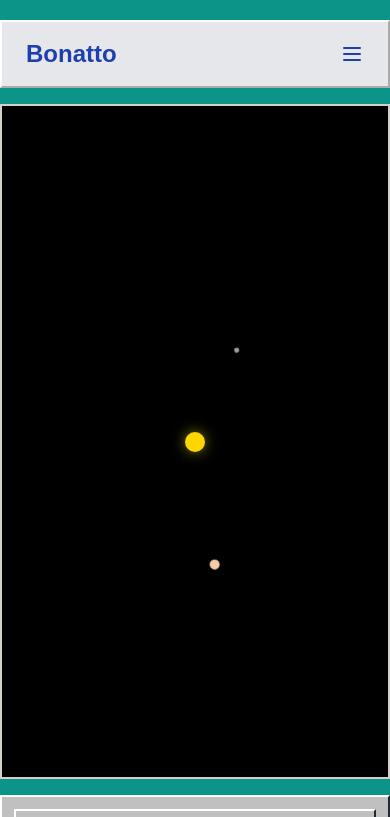
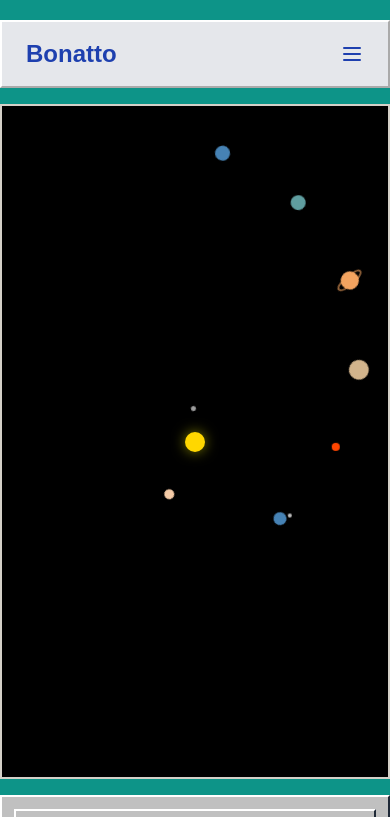
Before and after one commit to SergioBonatto/site, a Next.js app: page / in a window 390 px wide. Shown: the top 817 px of the page. Built offline with nearby package versions, Linux system fonts and the light colour scheme.

Commit message:
fix solar system

```diff
--- a/src/app/globals.css
+++ b/src/app/globals.css
@@ -91,3 +91,15 @@ button, input, select, textarea {
     transform: rotate(360deg) translate(20px);
   }
 }
+
+@media (max-width: 640px) {
+  @keyframes moonOrbit {
+    from {
+      transform: rotate(0deg) translate(10px);
+    }
+
+    to {
+      transform: rotate(360deg) translate(10px);
+    }
+  }
+}
--- a/src/components/solarSystem.tsx
+++ b/src/components/solarSystem.tsx
@@ -5,6 +5,7 @@ import React, { useState, useEffect } from 'react';
 const SolarSystem: React.FC = () => {
   const [systemScale, setSystemScale] = useState(1);
   const [mounted, setMounted] = useState(false);
+  const [isMobile, setIsMobile] = useState(false);
 
   useEffect(() => {
     setMounted(true);
@@ -13,6 +14,7 @@ const SolarSystem: React.FC = () => {
       const baseScale = window.innerWidth < 640 ? 0.5 :
                         window.innerWidth < 1024 ? 0.7 : 1;
       setSystemScale(baseScale);
+      setIsMobile(window.innerWidth < 640);
     };
 
     handleResize();
@@ -22,7 +24,10 @@ const SolarSystem: React.FC = () => {
 
   if (!mounted) return null;
 
-  // Planets configuration with increased orbit radii and spacing
+  return isMobile ? <MobileSolarSystem /> : <DesktopSolarSystem systemScale={systemScale} />;
+};
+
+const DesktopSolarSystem: React.FC<{ systemScale: number }> = ({ systemScale }) => {
   const planets = [
     { name: 'mercury', size: 10, color: '#9E9E9E', orbitRadius: 100, animationDuration: 5 },
     { name: 'venus', size: 20, color: '#F5CBA7', orbitRadius: 150, animationDuration: 7 },
@@ -39,7 +44,7 @@ const SolarSystem: React.FC = () => {
       width: `${planet.size * systemScale}px`,
       height: `${planet.size * systemScale}px`,
       backgroundColor: planet.color,
-      borderRadius: '50%', // Ensure circular shape
+      borderRadius: '50%',
       animationDuration: `${planet.animationDuration}s`,
       transformOrigin: `calc(${planet.orbitRadius * systemScale}px * var(--orbit-scale))`,
       left: `calc(50% - ${planet.orbitRadius * systemScale / 2}px)`,
@@ -85,9 +90,9 @@ const SolarSystem: React.FC = () => {
 
   return (
     <div
-    className="relative w-full max-w-6xl h-[80vh] bg-black mx-auto my-10 flex justify-center items-center overflow-hidden border-2 border-[#d4d0c8] p-4 mb-[5rem]"
-    style={{ transform: 'translateY(4rem)' }}
-  >
+      className="relative w-full max-w-6xl h-[80vh] bg-black mx-auto my-10 flex justify-center items-center overflow-hidden border-2 border-[#d4d0c8] p-4 mb-[5rem]"
+      style={{ transform: 'translateY(4rem)' }}
+    >
       {/* Sun */}
       <div
         className="absolute rounded-full z-10"
@@ -144,4 +149,146 @@ const SolarSystem: React.FC = () => {
   );
 };
 
+const MobileSolarSystem: React.FC = () => {
+  const [systemScale, setSystemScale] = useState(1);
+  const [orbitScale, setOrbitScale] = useState(1);
+  const [planetSpacing, setPlanetSpacing] = useState(1);
+
+  useEffect(() => {
+    // Responsive scaling based on screen size
+    const handleResize = () => {
+      const baseScale = window.innerWidth < 640 ? 0.5 : 1;
+      const orbitScale = window.innerWidth < 640 ? 0.5 : 1;
+      const spacing = window.innerWidth < 640 ? 1.5 : 1;
+      setSystemScale(baseScale);
+      setOrbitScale(orbitScale);
+      setPlanetSpacing(spacing);
+    };
+
+    handleResize();
+    window.addEventListener('resize', handleResize);
+    return () => window.removeEventListener('resize', handleResize);
+  }, []);
+
+  const planets = [
+    { name: 'mercury', size: 10, color: '#9E9E9E', orbitRadius: 150, animationDuration: 5 },
+    { name: 'venus', size: 20, color: '#F5CBA7', orbitRadius: 250, animationDuration: 7 },
+    { name: 'mars', size: 15, color: '#FF4500', orbitRadius: 450, animationDuration: 12 },
+    { name: 'jupiter', size: 40, color: '#D2B48C', orbitRadius: 600, animationDuration: 15 },
+    { name: 'saturn', size: 35, color: '#F4A460', orbitRadius: 800, animationDuration: 18 },
+    { name: 'uranus', size: 30, color: '#5F9EA0', orbitRadius: 1000, animationDuration: 22 },
+    { name: 'neptune', size: 30, color: '#4682B4', orbitRadius: 1200, animationDuration: 27 }
+  ];
+
+  const renderPlanet = (planet: typeof planets[0]) => {
+    const planetStyle = {
+      position: 'absolute',
+      width: `${planet.size * systemScale}px`,
+      height: `${planet.size * systemScale}px`,
+      backgroundColor: planet.color,
+      borderRadius: '50%',
+      animationDuration: `${planet.animationDuration}s`,
+      transformOrigin: `calc(${planet.orbitRadius * systemScale * orbitScale}px)`,
+      left: `calc(50% - ${planet.orbitRadius * systemScale * orbitScale * planetSpacing / 2}px)`,
+      top: '50%',
+      transform: 'translate(-50%, -50%)',
+      zIndex: 1
+    } as React.CSSProperties;
+
+    // Special rendering for Saturn with its ring
+    if (planet.name === 'saturn') {
+      return (
+        <div
+          key={planet.name}
+          className={`absolute planet ${planet.name} animate-orbit`}
+          style={planetStyle}
+        >
+          {/* Saturn's ring */}
+          <div
+            className="absolute top-1/2 left-1/2 transform -translate-x-1/2 -translate-y-1/2
+                       border-transparent border-opacity-60 border-solid"
+            style={{
+              width: `${(planet.size * 1.7) * systemScale}px`,
+              height: `${(planet.size * 0.6) * systemScale}px`,
+              borderWidth: `${(planet.size * 0.15) * systemScale}px`,
+              borderColor: 'rgba(244, 164, 96, 0.6)',
+              borderRadius: '50%',
+              transform: 'translate(-50%, -50%) rotate(20deg)',
+              zIndex: -1
+            }}
+          />
+        </div>
+      );
+    }
+
+    return (
+      <div
+        key={planet.name}
+        className={`absolute planet ${planet.name} animate-orbit`}
+        style={planetStyle}
+      />
+    );
+  };
+
+  return (
+    <div
+      className="relative w-full max-w-6xl h-[80vh] bg-black mx-auto my-10 flex justify-center items-center overflow-hidden border-2 border-[#d4d0c8] p-4 mb-[5rem]"
+      style={{ transform: 'translateY(4rem)' }}
+    >
+      {/* Sun */}
+      <div
+        className="absolute rounded-full z-10"
+        style={{
+          width: `${40 * systemScale}px`,
+          height: `${40 * systemScale}px`,
+          backgroundColor: '#FFD700',
+          boxShadow: `0 0 ${25 * systemScale}px rgba(255, 255, 0, 0.5)`,
+          top: '50%',
+          left: '50%',
+          transform: 'translate(-50%, -50%)'
+        }}
+      />
+
+      {/* Earth-Moon System */}
+      <div
+        className="absolute earth-system animate-orbit"
+        style={{
+          width: `${60 * systemScale}px`,
+          height: `${60 * systemScale}px`,
+          animationDuration: '10s',
+          transformOrigin: `calc(350px * ${systemScale} * ${orbitScale})`,
+          left: `calc(50% - ${350 * systemScale * orbitScale * planetSpacing / 2}px)`,
+          top: '50%',
+          transform: 'translate(-50%, -50%)'
+        }}
+      >
+        <div
+          className="absolute planet earth rounded-full"
+          style={{
+            width: `${25 * systemScale}px`,
+            height: `${25 * systemScale}px`,
+            backgroundColor: '#4682B4',
+            top: '50%',
+            left: '50%',
+            transform: 'translate(-50%, -50%)'
+          }}
+        />
+        <div
+          className="absolute moon rounded-full animate-moon-orbit"
+          style={{
+            width: `${7 * systemScale}px`,
+            height: `${7 * systemScale}px`,
+            backgroundColor: '#C0C0C0',
+            top: '50%',
+            left: '50%'
+          }}
+        />
+      </div>
+
+      {/* Render all other planets */}
+      {planets.map(renderPlanet)}
+    </div>
+  );
+};
+
 export default SolarSystem;
```
Also changed, not shown: public/racismo.jpg (added).
